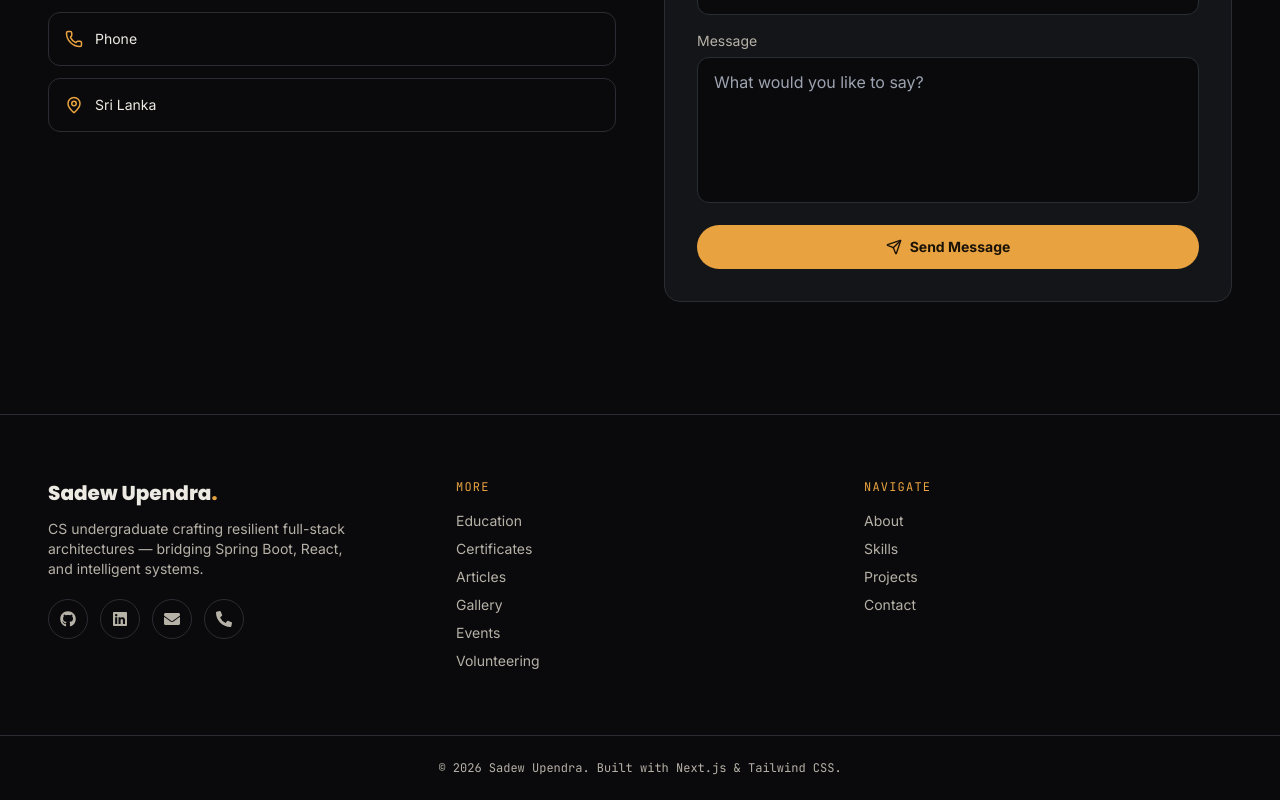
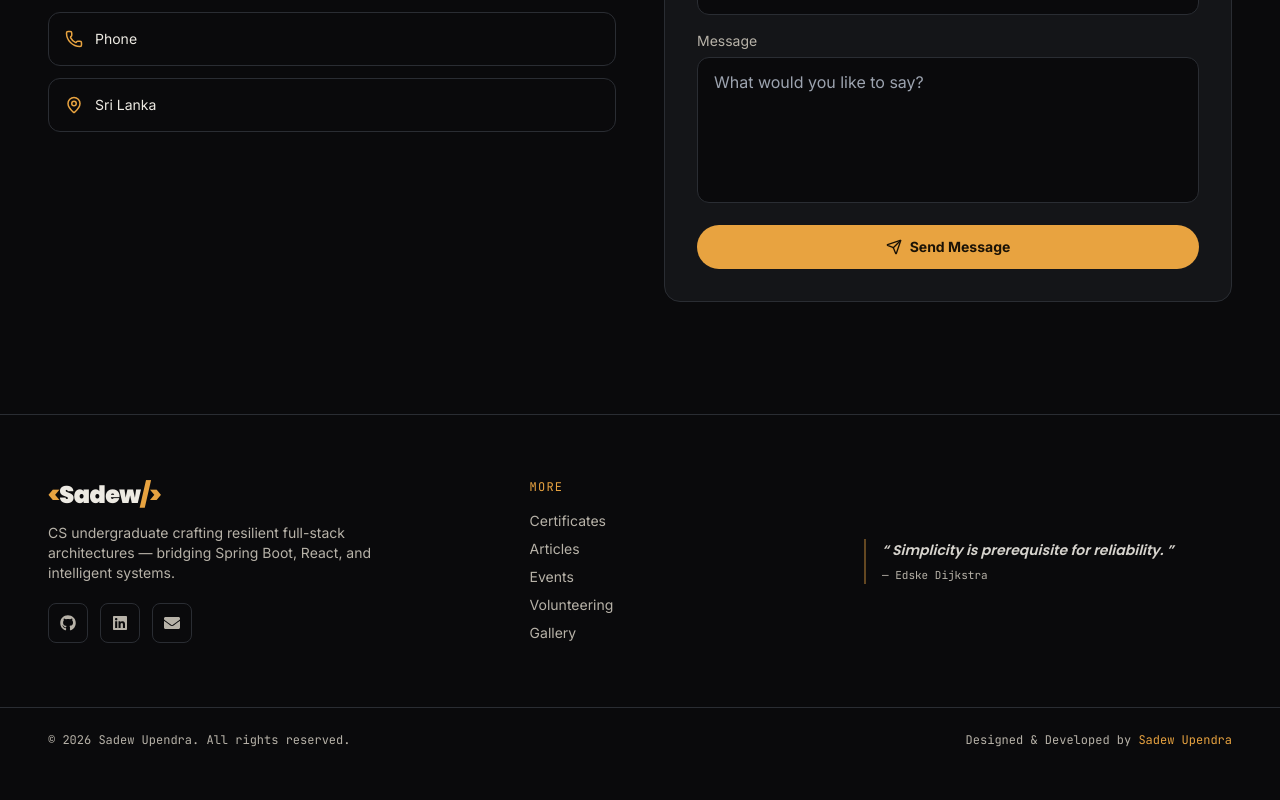
Before and after one commit to Sadew-Upendra/Portfolio, a Next.js app: page / in a window 1280 px wide. Shown: the part 5358-6158 px from the top of the page. After the commit the page ends 6130 px from the top, so only its background shows below. Built offline with nearby package versions, Linux system fonts and the light colour scheme; no server answers.

Commit message:
feat: update footer section

```diff
--- a/src/components/layout/Footer.tsx
+++ b/src/components/layout/Footer.tsx
@@ -1,5 +1,7 @@
-import { FaGithub, FaLinkedin, FaEnvelope, FaPhoneAlt } from "react-icons/fa";
-import { siteConfig, socialLinks } from "@/data/site";
+import { FaGithub, FaLinkedin, FaEnvelope, FaPhoneAlt, FaFacebook } from "react-icons/fa";
+import { siteConfig, socialLinks, footerQuote } from "@/data/site";
+import { Mail, Phone, Quote } from "lucide-react";
+import { SiDiscord } from "react-icons/si";
 import { Container } from "@/components/ui/Container";
 
 const iconMap = {
@@ -7,29 +9,34 @@ const iconMap = {
   linkedin: FaLinkedin,
   email: FaEnvelope,
   phone: FaPhoneAlt,
+  facebook: FaFacebook,
+  discord: SiDiscord,
+  //email: Mail, phone: Phone,
 };
 
 const moreLinks = [
-  { label: "Education", href: "#education" },
   { label: "Certificates", href: "#certificates" },
   { label: "Articles", href: "/articles" },
-  { label: "Gallery", href: "/gallery" },
   { label: "Events", href: "/events" },
   { label: "Volunteering", href: "/volunteering" },
+  { label: "Gallery", href: "#gallery" },
 ];
 
 export function Footer() {
+  const footerSocials = socialLinks.filter((link) => link.icon !== "phone");
+
   return (
     <footer className="border-t border-border bg-bg">
-      <Container className="grid grid-cols-1 gap-10 py-16 md:grid-cols-3">
+      <Container className="grid grid-cols-1 gap-10 py-16 md:grid-cols-[1.2fr_0.8fr_1fr]">
         <div>
-          <p className="font-display text-xl font-extrabold">
-            {siteConfig.name}
-            <span className="text-lamp">.</span>
+          <p className="font-display text-2xl font-black tracking-tight">
+            <span className="text-lamp">&lt;</span>
+            {siteConfig.name.split(" ")[0]}
+            <span className="text-lamp">/&gt;</span>
           </p>
-          <p className="mt-3 max-w-xs text-sm text-muted">{siteConfig.tagline}</p>
+          <p className="mt-3 max-w-sm text-sm text-muted">{siteConfig.tagline}</p>
           <div className="mt-5 flex gap-3">
-            {socialLinks.map((link) => {
+            {footerSocials.map((link) => {
               const Icon = iconMap[link.icon];
               return (
                 <a
@@ -38,7 +45,7 @@ export function Footer() {
                   target={link.href.startsWith("http") ? "_blank" : undefined}
                   rel="noopener noreferrer"
                   aria-label={link.label}
-                  className="flex h-10 w-10 items-center justify-center rounded-full border border-border text-muted transition hover:border-lamp hover:text-lamp"
+                  className="flex h-10 w-10 items-center justify-center rounded-lg border border-border text-muted transition hover:border-lamp hover:text-lamp"
                 >
                   <Icon size={16} />
                 </a>
@@ -60,19 +67,28 @@ export function Footer() {
           </ul>
         </div>
 
-        <div>
-          <p className="mb-4 font-mono text-xs tracking-widest text-lamp">NAVIGATE</p>
-          <ul className="space-y-2 text-sm">
-            <li><a href="#about" className="text-muted transition hover:text-ink">About</a></li>
-            <li><a href="#skills" className="text-muted transition hover:text-ink">Skills</a></li>
-            <li><a href="#projects" className="text-muted transition hover:text-ink">Projects</a></li>
-            <li><a href="#contact" className="text-muted transition hover:text-ink">Contact</a></li>
-          </ul>
+        <div className="flex h-full items-center">
+          <blockquote className="border-l-2 border-lamp/40 pl-4 space-y-1.5">
+            <p className="font-display text-sm leading-relaxed italic text-ink/90">
+              &ldquo; {footerQuote.text} &rdquo;
+            </p>
+            {footerQuote.author && (
+              <footer className="font-mono text-[11px] text-muted">
+                — <cite className="not-italic">{footerQuote.author}</cite>
+              </footer>
+            )}
+          </blockquote>
         </div>
+
       </Container>
 
-      <div className="border-t border-border py-6 text-center font-mono text-xs text-muted">
-        © {new Date().getFullYear()} {siteConfig.name}. Built with Next.js & Tailwind CSS.
+      <div className="border-t border-border py-6">
+        <Container className="flex flex-col items-center justify-between gap-2 font-mono text-xs text-muted md:flex-row">
+          <p>© {new Date().getFullYear()} {siteConfig.name}. All rights reserved.</p>
+          <p>
+            Designed &amp; Developed by <span className="text-lamp">{siteConfig.name}</span>
+          </p>
+        </Container>
       </div>
     </footer>
   );
--- a/src/data/site.ts
+++ b/src/data/site.ts
@@ -32,3 +32,8 @@ export const contactDetails = {
   phone: "+94 71 986 9879",
   address: "Sri Lanka",
 };
+
+export const footerQuote = {
+  text: "Simplicity is prerequisite for reliability.",
+  author: "Edske Dijkstra",
+};
```
